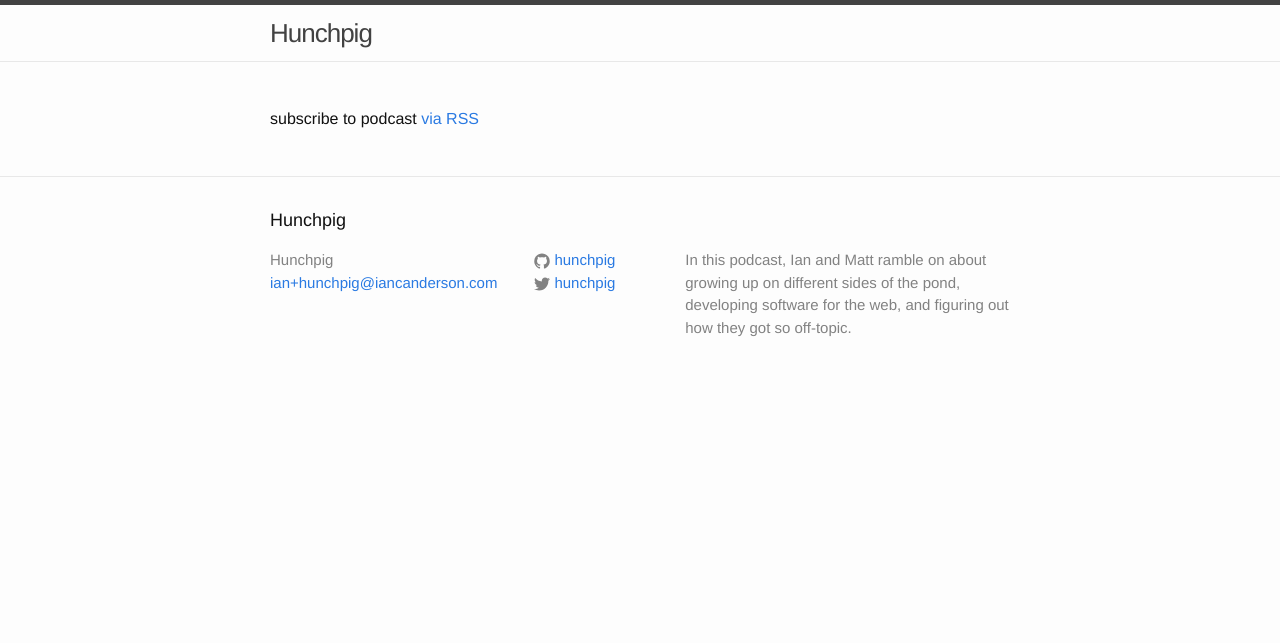
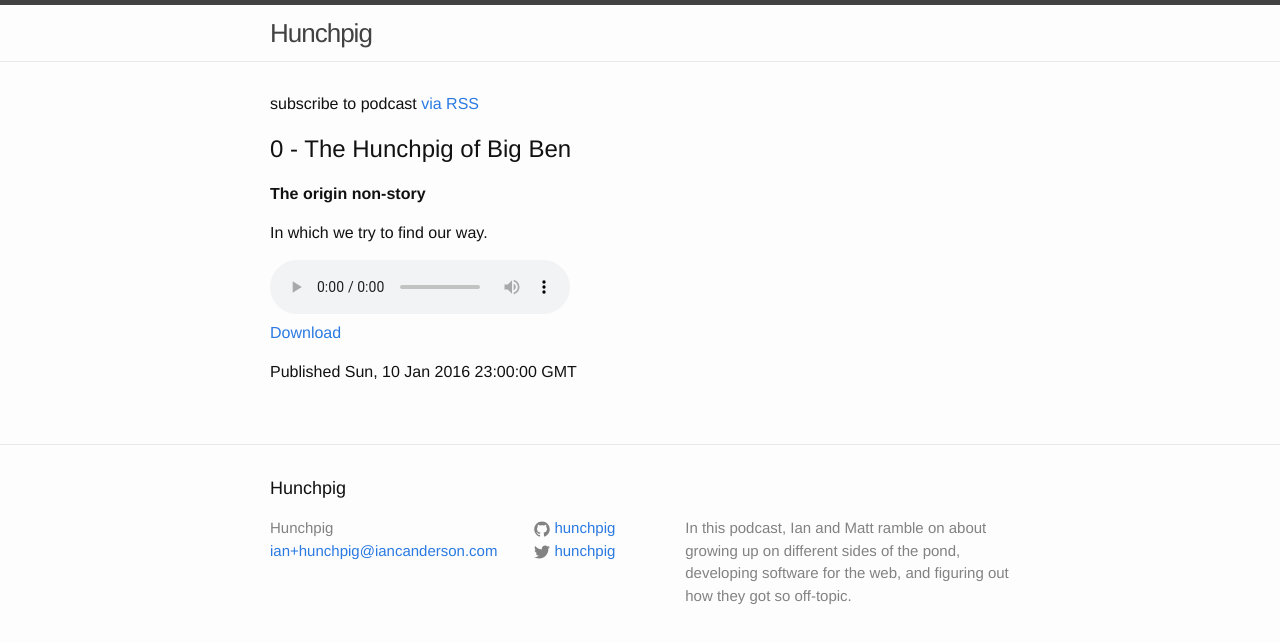
Before and after one commit to hunchpig/hunchpig.github.io, a Jekyll site: the page built from index.html, in a window 1280 px wide. Shown: the top 643 px of the page. Built offline with Jekyll 4.4.1, drawn with Linux system fonts in a browser that asks for light colours.

Commit message:
Show episodes on home page

```diff
--- a/_episodes/0000-the-hunchpig-of-big-ben.yml
+++ b/_episodes/0000-the-hunchpig-of-big-ben.yml
@@ -1,6 +1,6 @@
 ---
 
-title: The Hunchpig of Big Ben
+title: 0 - The Hunchpig of Big Ben
 author: Ian C. Anderson and Matthew Sumner
 
 # For best results, choose a subtitle that is only a few words long.
--- a/index.html
+++ b/index.html
@@ -3,6 +3,8 @@ layout: default
 ---
 
 <div class="home">
+
+  <p class="podcast-subscribe">subscribe to podcast <a href="{{ "/podcast.xml" | prepend: site.baseurl }}">via RSS</a></p>
 
   <!-- <h1 class="page&#45;heading">Posts</h1> -->
 
@@ -16,8 +18,22 @@ layout: default
         </h2>
       </li>
     {% endfor %}
+    {% for episode in site.episodes %}
+      <li>
+        <h2>{{episode.title}}</h2>
+        <p><strong>{{episode.subtitle}}</strong></p>
+        <p>{{episode.summary}}</p>
+
+        <audio controls>
+          <source src="{{episode.enclosureUrl}}" type="{{ep.enclosureType}}"/>
+        </audio>
+
+        <p>
+        <a href="{{episode.enclosureUrl}}">Download</a>
+        </p>
+        <p>Published {{episode.pubDate}}</p>
+      </li>
+    {% endfor %}
   </ul>
 
-  <p class="podcast-subscribe">subscribe to podcast <a href="{{ "/podcast.xml" | prepend: site.baseurl }}">via RSS</a></p>
-
 </div>
```
